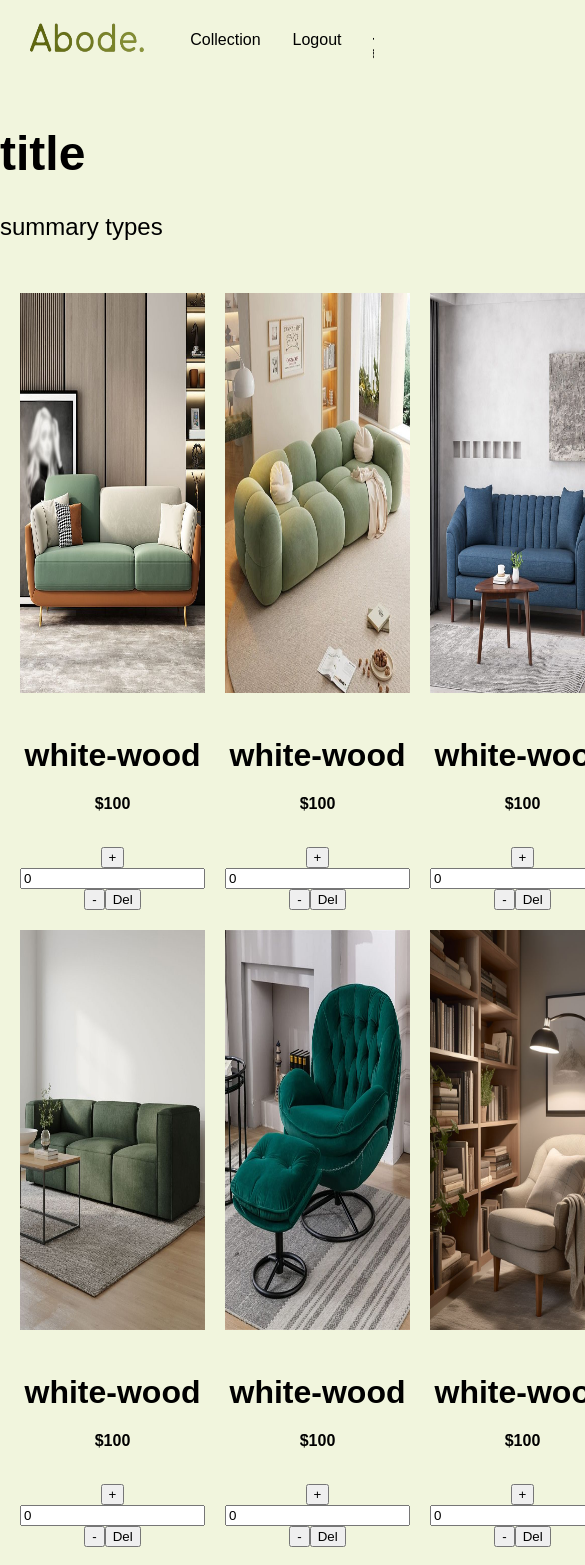
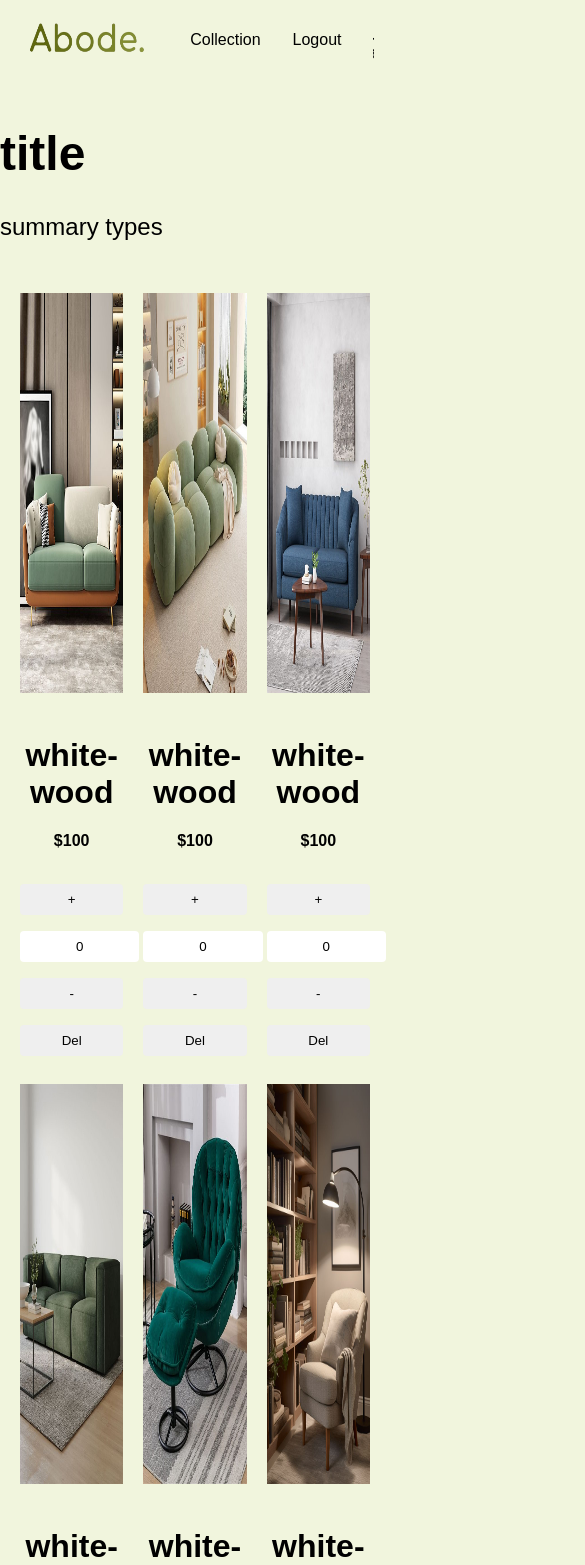
Before and after one commit to rhythm1124/Abode, a React (Create React App) app: page / in a window 390 px wide. Shown: the top 1565 px of the page, 585 px wide, since content can reach past the window. Built offline with nearby package versions, Linux system fonts and the light colour scheme; the HTML template or start-up script is replaced by a standard one.

Commit message:
Update Collection-item.css

```diff
--- a/src/components/Collection-item.css
+++ b/src/components/Collection-item.css
@@ -9,20 +9,50 @@
     width: 100%;
 }
 
-@media (min-width: 600px){
-    .grid-conatiner{
-        grid-template-columns: repeat(2, 1fr);
+
+/* Container for the buttons and input */
+.tags {
+    display: flex;
+    align-items: center;
+    justify-content: center;
+    gap: 8px; /* Space between the elements */
+  }
+
+  /* Buttons */
+  .tags button {
+    border: none; /* Remove default border */
+    border-radius: 4px; /* Rounded corners */
+    padding: 8px 12px; /* Padding for the button */
+    cursor: pointer; /* Pointer cursor on hover */
+  }
+
+  /* Input */
+  .tags input {
+    width: 40px; /* Fixed width for the input */
+    text-align: center; /* Center align the text */
+    border: none;
+    border-radius: 4px; /* Rounded corners */
+    padding: 8px; /* Padding inside the input */
+  }
+
+  /* Delete button */
+  .tags .del {
+    border: none; /* Remove default border */
+    border-radius: 4px; /* Rounded corners */
+    padding: 8px 12px; /* Padding for the button */
+    cursor: pointer; /* Pointer cursor on hover */
+  }
+
+  /* Responsive adjustments */
+  @media (max-width: 600px) {
+    .tags {
+      flex-direction: column; /* Stack elements vertically on small screens */
+      align-items: stretch; /* Stretch elements to fill the container */
     }
-}
 
-@media (min-width: 900px){
-    .grid-conatiner{
-        grid-template-columns: repeat(3, 1fr);
+    .tags button, .tags input[type="text"], .tags .del {
+      width: 100%; /* Full width for each element */
+      text-align: center; /* Center align text in each element */
+      margin-bottom: 8px; /* Space between stacked elements */
     }
-}
-
-@media (min-width: 1200px){
-    .grid-conatiner{
-        grid-template-columns: repeat(4, 1fr);
-    }
-}
+  }
```
